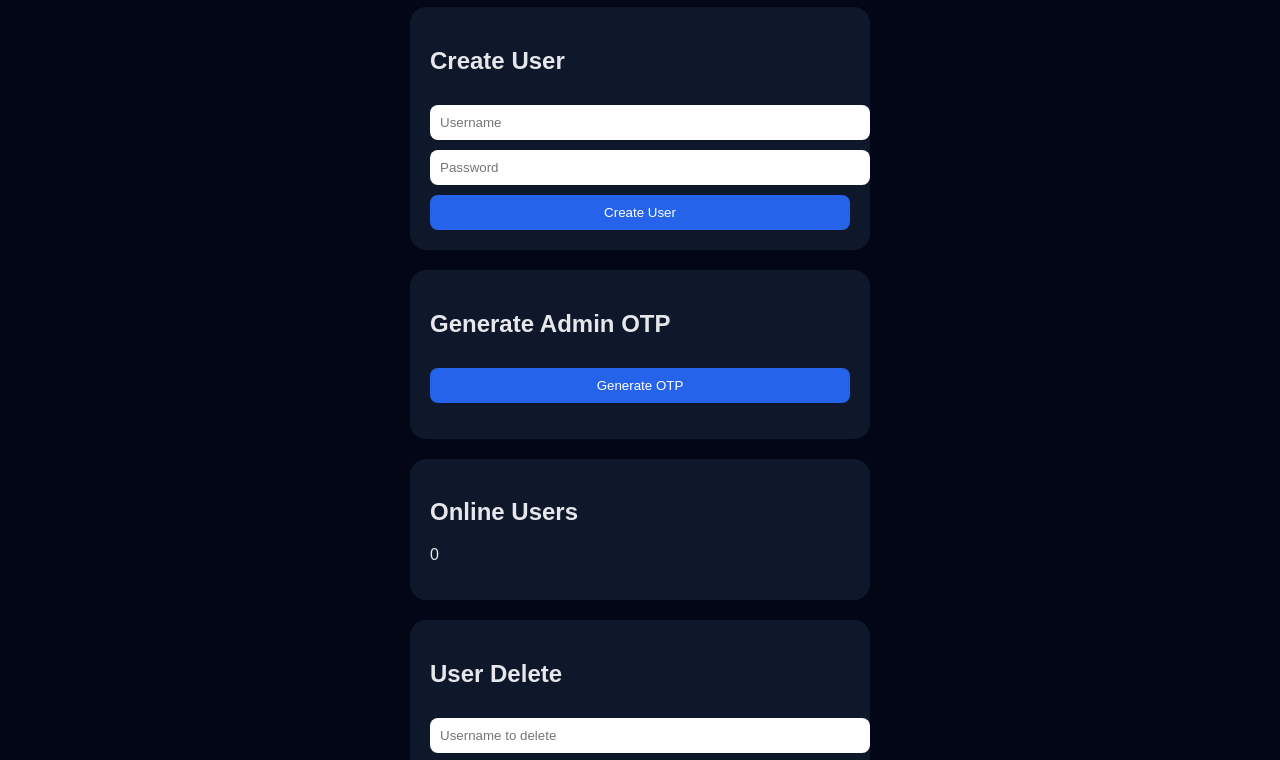
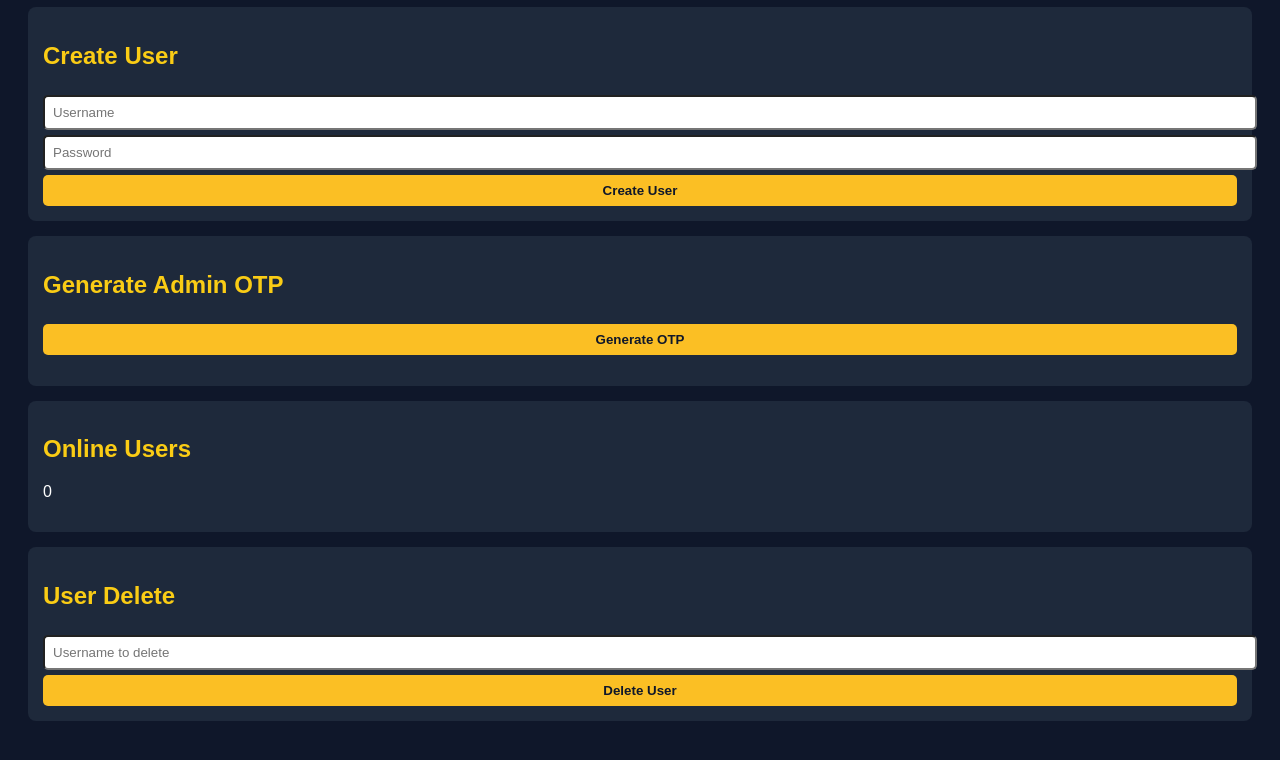
Before and after one commit to sabbirnewbd71-debug/blackles5, a plain HTML site: page index.html in a window 1280 px wide. Shown: the part 101-861 px from the top of the page. Drawn offline with Linux system fonts and the light colour scheme; no server answers.

Commit message:
Refactor CSS styles for improved design
Updated styles for body, box, input, and button elements.

```diff
--- a/style.css
+++ b/style.css
@@ -1,24 +1,32 @@
-body{
-background:#020617;
-color:#e5e7eb;
-font-family:Arial;
-padding:20px;
+body {
+  font-family: Arial;
+  background: #0f172a;
+  color: white;
+  padding: 20px;
 }
-.box{
-max-width:420px;
-margin:auto;
-background:#0f172a;
-padding:20px;
-border-radius:16px;
-margin-bottom:20px;
+
+h1, h2 {
+  color: #facc15;
 }
-input,button{
-width:100%;
-padding:10px;
-margin-top:10px;
-border-radius:8px;
-border:none;
+
+.box {
+  background: #1e293b;
+  padding: 15px;
+  margin-bottom: 15px;
+  border-radius: 8px;
 }
-button{background:#2563eb;color:white;cursor:pointer}
-.danger{background:#dc2626}
-.hide{display:none}
+
+input, button {
+  padding: 8px;
+  margin-top: 5px;
+  width: 100%;
+  border-radius: 5px;
+}
+
+button {
+  cursor: pointer;
+  background-color: #fbbf24;
+  color: #0f172a;
+  border: none;
+  font-weight: bold;
+}
```
